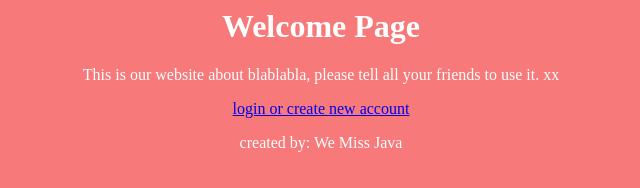
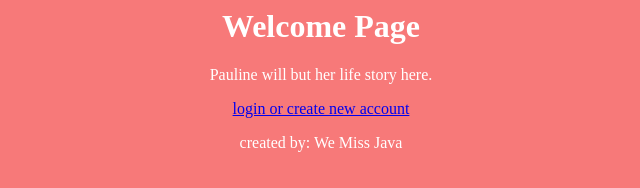
Before and after one commit to paulinechi/paulinechi.github.io, a plain HTML site: page index.html in a window 1280 px wide. Shown: the whole page, without its empty margins (319-959 px from the left). Drawn offline with Linux system fonts and the light colour scheme.

Commit message:
HTML edits

```diff
--- a/index.html
+++ b/index.html
@@ -6,7 +6,7 @@
 
 <center><H1>Welcome Page</H1></center>
 
-<center><p> This is our website about blablabla, please tell all your friends to use it. xx
+<center><p> Pauline will but her life story here.
 
 </p></center>
 
```
Also changed, not shown: 1 other file.
